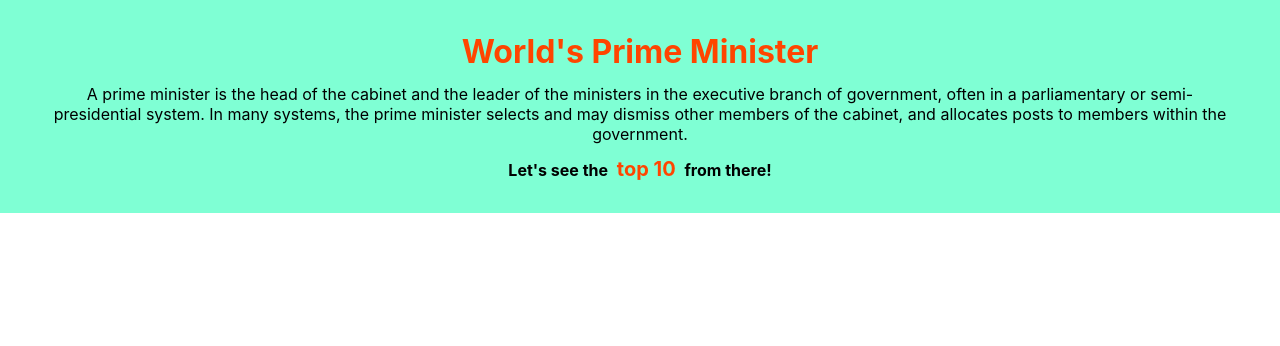
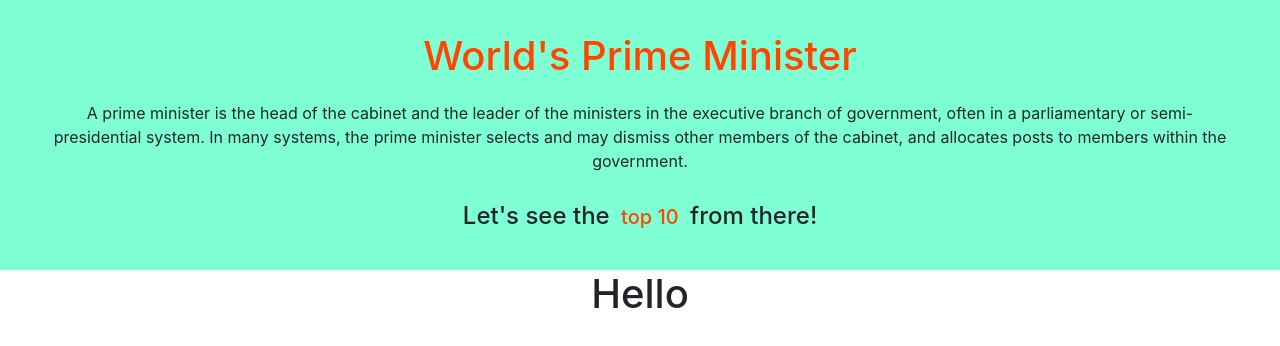
Before and after one commit to Masud8851/World-s-Famous-Prime-Mniters, a React (Create React App) app: page / in a window 1280 px wide. Shown: the top 346 px of the page. Built offline with nearby package versions, Linux system fonts and the light colour scheme.

Commit message:
Assignment 8

```diff
--- a/public/index.html
+++ b/public/index.html
@@ -9,6 +9,9 @@
       name="description"
       content="Web site created using create-react-app"
     />
+
+    <link href="https://cdn.jsdelivr.net/npm/bootstrap@5.0.2/dist/css/bootstrap.min.css" rel="stylesheet" integrity="sha384-EVSTQN3/azprG1Anm3QDgpJLIm9Nao0Yz1ztcQTwFspd3yD65VohhpuuCOmLASjC" crossorigin="anonymous">
+
     <link rel="apple-touch-icon" href="%PUBLIC_URL%/logo192.png" />
     <!--
       manifest.json provides metadata used when your web app is installed on a
@@ -39,5 +42,9 @@
       To begin the development, run `npm start` or `yarn start`.
       To create a production bundle, use `npm run build` or `yarn build`.
     -->
+
+    <script src="https://cdn.jsdelivr.net/npm/bootstrap@5.0.2/dist/js/bootstrap.bundle.min.js" integrity="sha384-MrcW6ZMFYlzcLA8Nl+NtUVF0sA7MsXsP1UyJoMp4YLEuNSfAP+JcXn/tWtIaxVXM" crossorigin="anonymous"></script>
   </body>
+
+
 </html>
--- a/src/App.js
+++ b/src/App.js
@@ -1,11 +1,12 @@
-import logo from './logo.svg';
 import './App.css';
 import Header from './Components/Header/Header';
+import PrimeMinister from './Components/PrimeMinisters/PrimeMinisters'
 
 function App() {
   return (
     <div className="App">
       <Header></Header>
+      <PrimeMinister></PrimeMinister>
     </div>
   );
 }
--- a/src/Components/Header/Header.css
+++ b/src/Components/Header/Header.css
@@ -8,7 +8,7 @@
     background-color: aquamarine;
     padding: 2rem;
 }
-h1{
+.header h1{
     color: orangered;
 }
 p{
--- a/src/Components/PrimeMinisters/PrimeMinisters.js
+++ b/src/Components/PrimeMinisters/PrimeMinisters.js
@@ -0,0 +1,11 @@
+import React from 'react';
+
+const PrimeMinisters = () => {
+    return (
+        <div>
+            <h1>Hello</h1>
+        </div>
+    );
+};
+
+export default PrimeMinisters;
```
